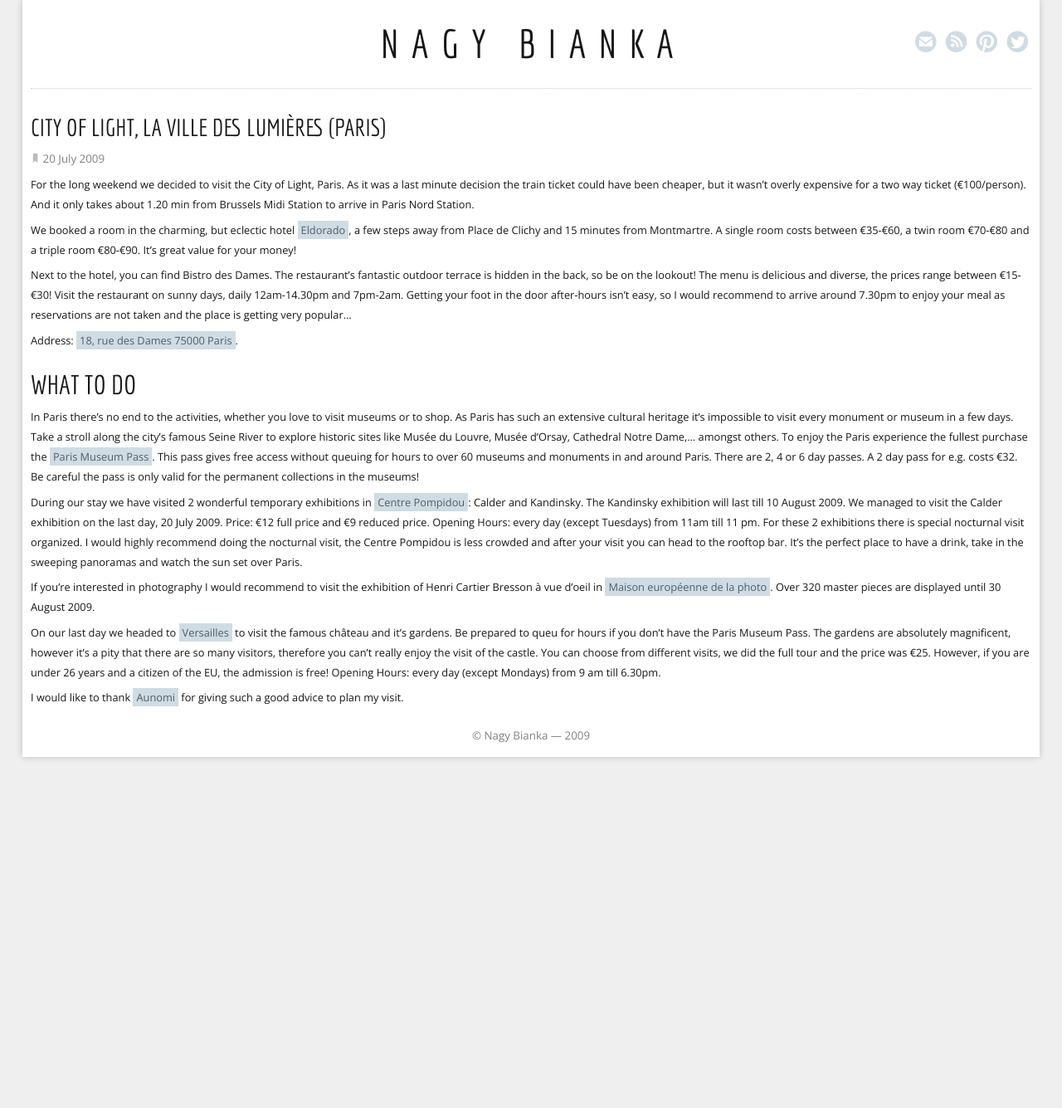
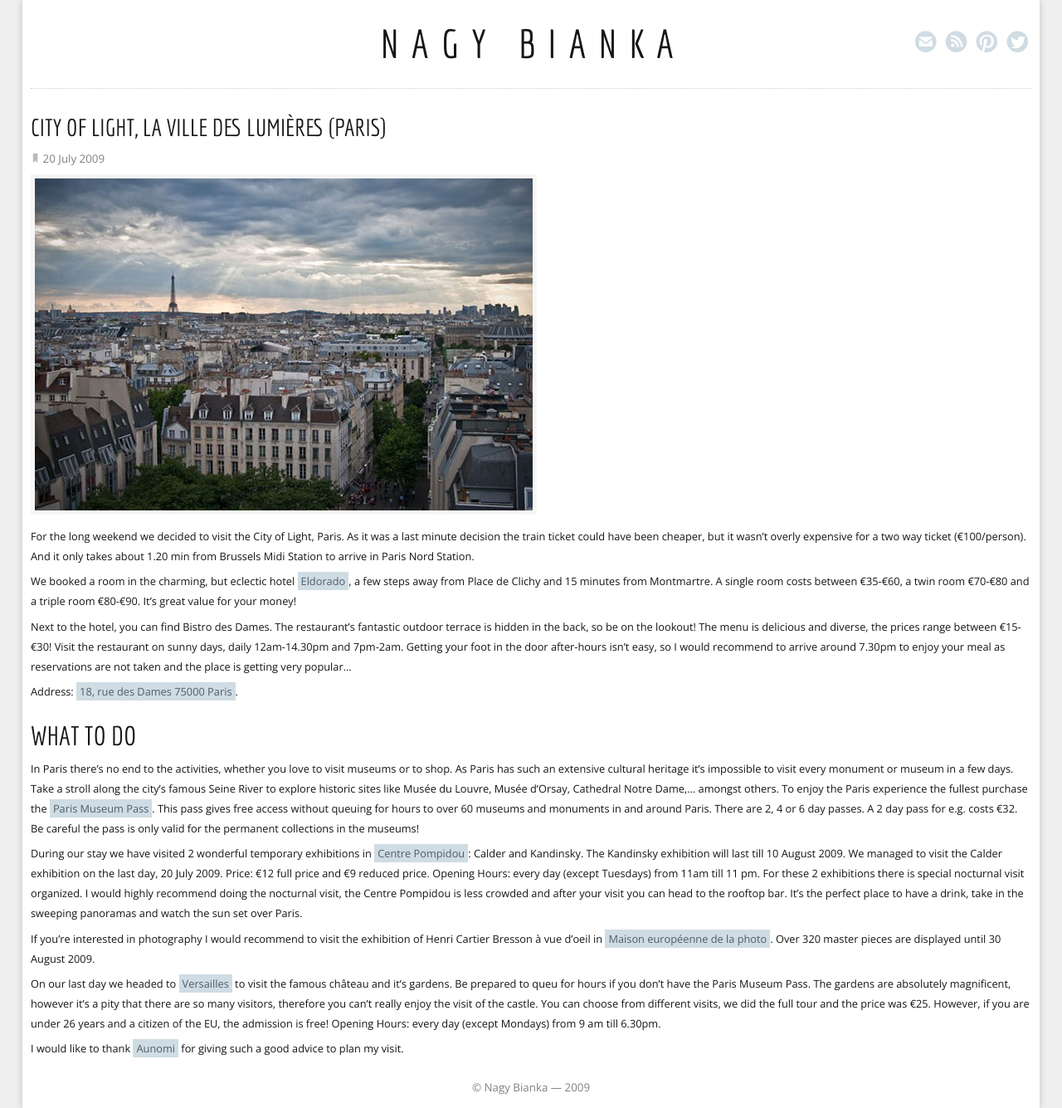
Before and after one commit to nagybianka/nagybianka.eu, a Jekyll site: the page built from _posts/2009-07-20-city-of-light-la-ville-des-lumieres-paris.md, in a window 1280 px wide. Shown: the whole page at 83% size. Built offline with Jekyll 4.4.1, drawn with Linux system fonts in a browser that asks for light colours.

Commit message:
Add photo for City of Light post

```diff
--- a/_posts/2009-07-20-city-of-light-la-ville-des-lumieres-paris.md
+++ b/_posts/2009-07-20-city-of-light-la-ville-des-lumieres-paris.md
@@ -3,6 +3,8 @@ layout: post
 title:  City of Light, La ville des lumières (Paris)
 date:   2009-07-20
 ---
+
+![Eiffel Tower as seen from Centre Pompidou](/images/paris.jpg)
 
 For the long weekend we decided to visit the City of Light, Paris. As it was a last minute decision the train ticket could have been cheaper, but it wasn’t overly expensive for a two way ticket (€100/person). And it only takes about 1.20 min from Brussels Midi Station to arrive in Paris Nord Station.
 
```
Also changed, not shown: images/paris.jpg (added).
